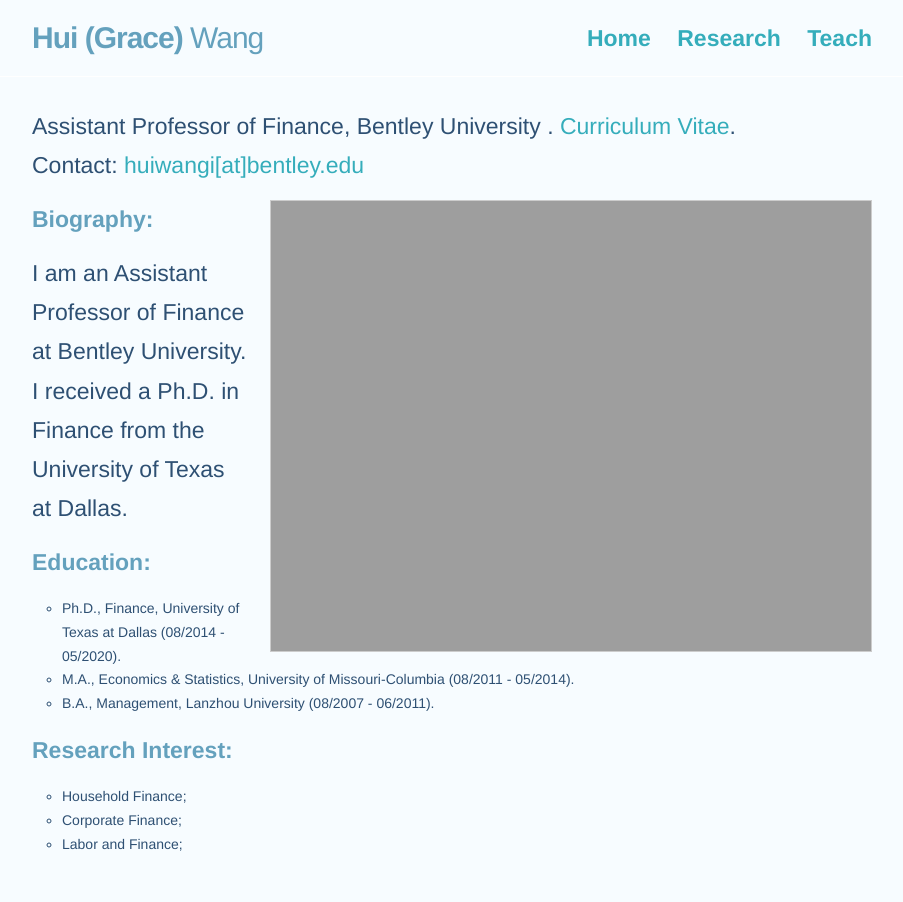
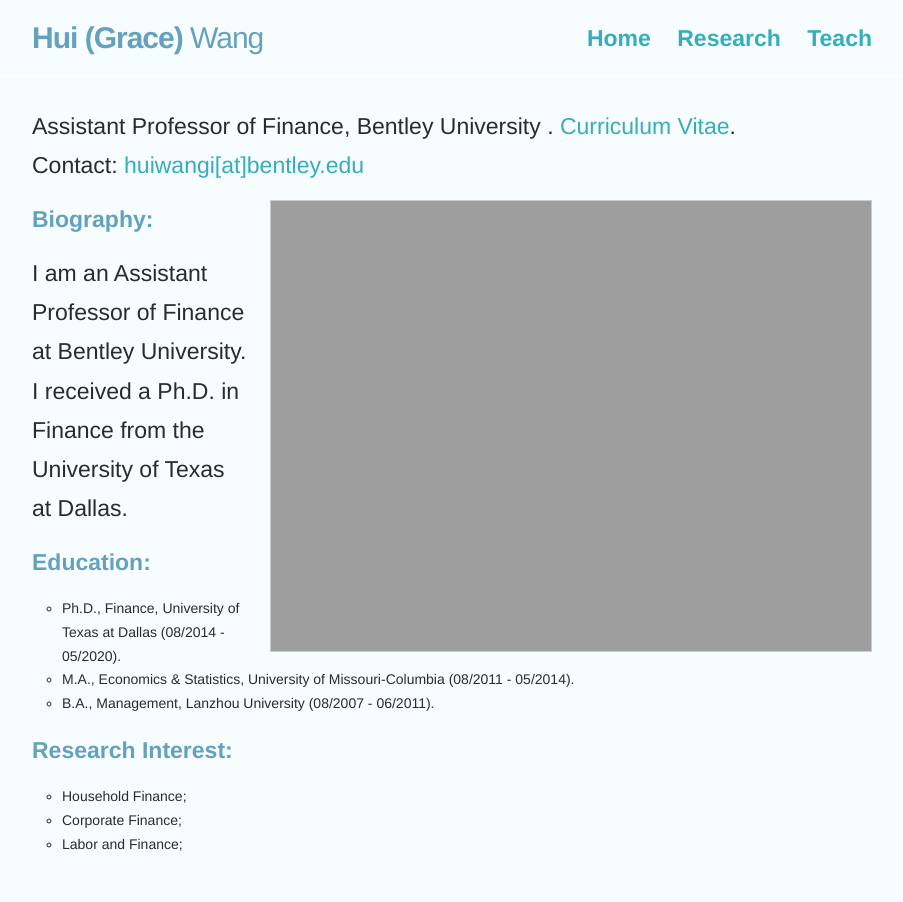
Before and after one commit to huigracewang/homepage, a Jekyll site: the page built from index.md, in a window 1280 px wide. Shown: the whole page, without its empty margins (188-1091 px from the left). Built offline with Jekyll 4.4.1, drawn with Linux system fonts in a browser that asks for light colours.

Commit message:
Update main.scss

```diff
--- a/assets/css/main.scss
+++ b/assets/css/main.scss
@@ -14,7 +14,7 @@ $base-line-height: 1.7;
 
 $spacing-unit: 30px;
 
-$text-color: #2E5073;
+$text-color: #2b2b2b;
 $background-color: #f7fcff;
 $brand-color: #2a7ae2;
 
```
